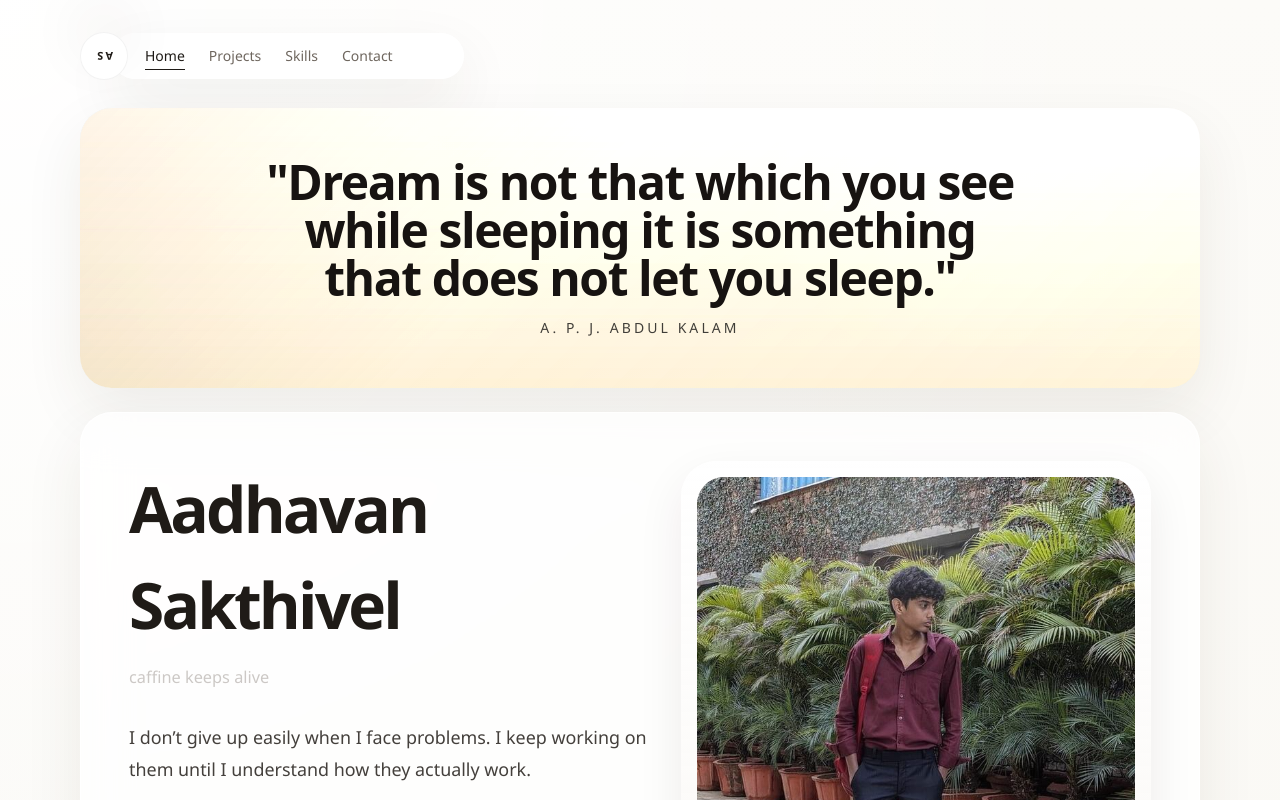
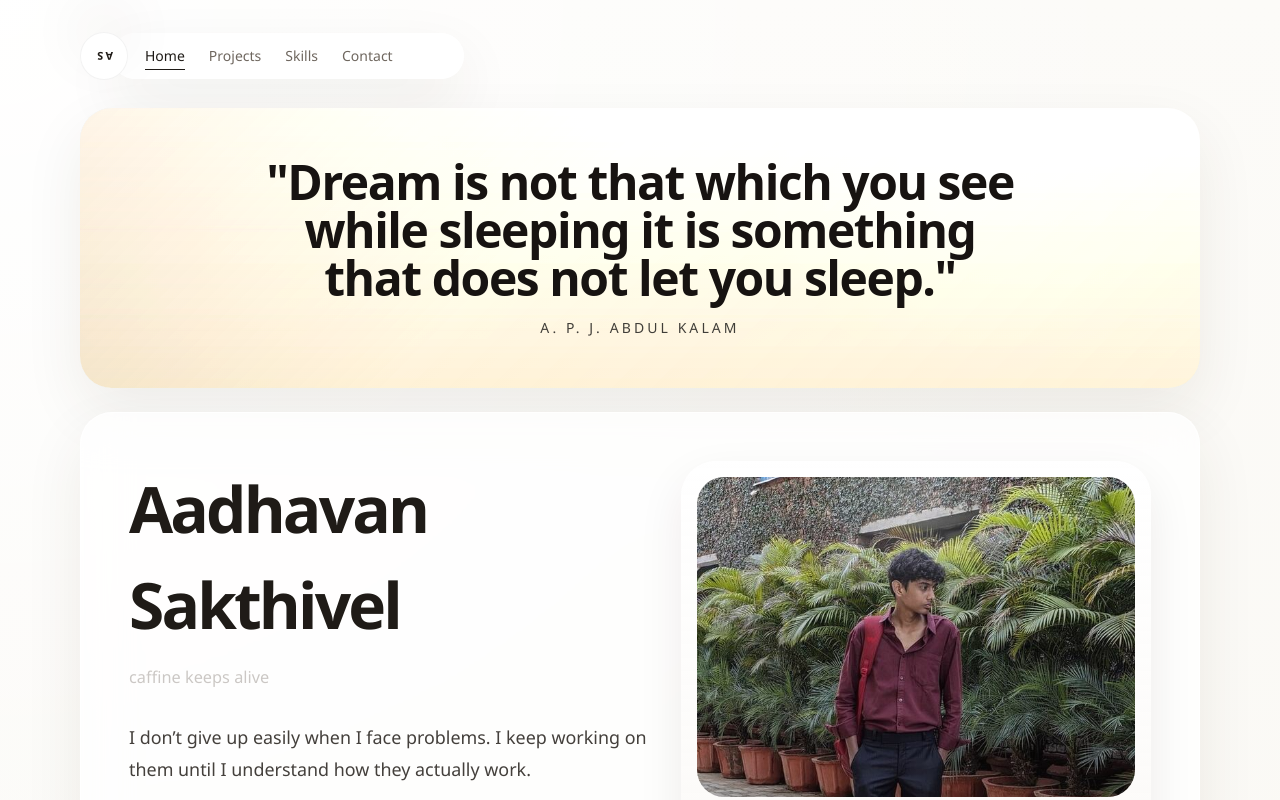
Before and after one commit to Aadhu23/portfolio, a Next.js app: page / in a window 1280 px wide. Shown: the top 800 px of the page. Built offline with nearby package versions, Linux system fonts and the light colour scheme.

Commit message:
Set whole-page font to 18px and profile image box to 320px

```diff
--- a/app/globals.css
+++ b/app/globals.css
@@ -16,6 +16,7 @@ body {
   margin: 0;
   min-width: 320px;
   font-family: var(--font-sans), sans-serif;
+  font-size: 18px;
 }
 
 .font-serif {
--- a/app/page.js
+++ b/app/page.js
@@ -208,7 +208,7 @@ export default function Home() {
 
           <div className="relative rounded-[2.2rem] bg-[linear-gradient(180deg,rgba(255,255,255,0.92),rgba(246,242,236,0.7))] p-4 shadow-[0_18px_46px_rgba(35,25,15,0.08)]">
             <div
-              className="relative min-h-[420px] overflow-hidden rounded-[1.7rem] bg-cover bg-[center_18%]"
+              className="relative h-[320px] overflow-hidden rounded-[1.7rem] bg-cover bg-[center_18%]"
               style={{ backgroundImage: "url('/profile.jpg')" }}
             >
               <div className="absolute inset-0 bg-[radial-gradient(circle_at_50%_8%,rgba(255,255,255,0.28),transparent_30%),linear-gradient(180deg,rgba(255,255,255,0.02),rgba(22,16,12,0.18)_72%,rgba(22,16,12,0.32))]" />
```
